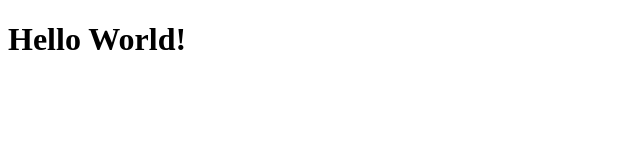
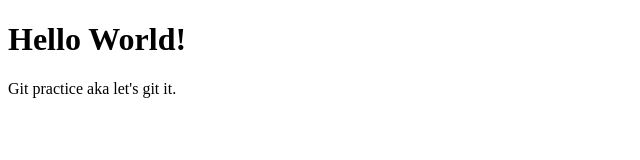
Before and after one commit to simon01092023/js-arrays-lab, a plain HTML site: page index.html in a window 1280 px wide. Shown: the whole page, without its empty margins (0-640 px from the left). Drawn offline with Linux system fonts and the light colour scheme.

Commit message:
added a P tag

```diff
--- a/index.html
+++ b/index.html
@@ -8,6 +8,7 @@
 </head>
 <body>
     <h1>Hello World!</h1>
+    <p>Git practice aka let's git it.</p>
 
 </body>
 </html>
```
